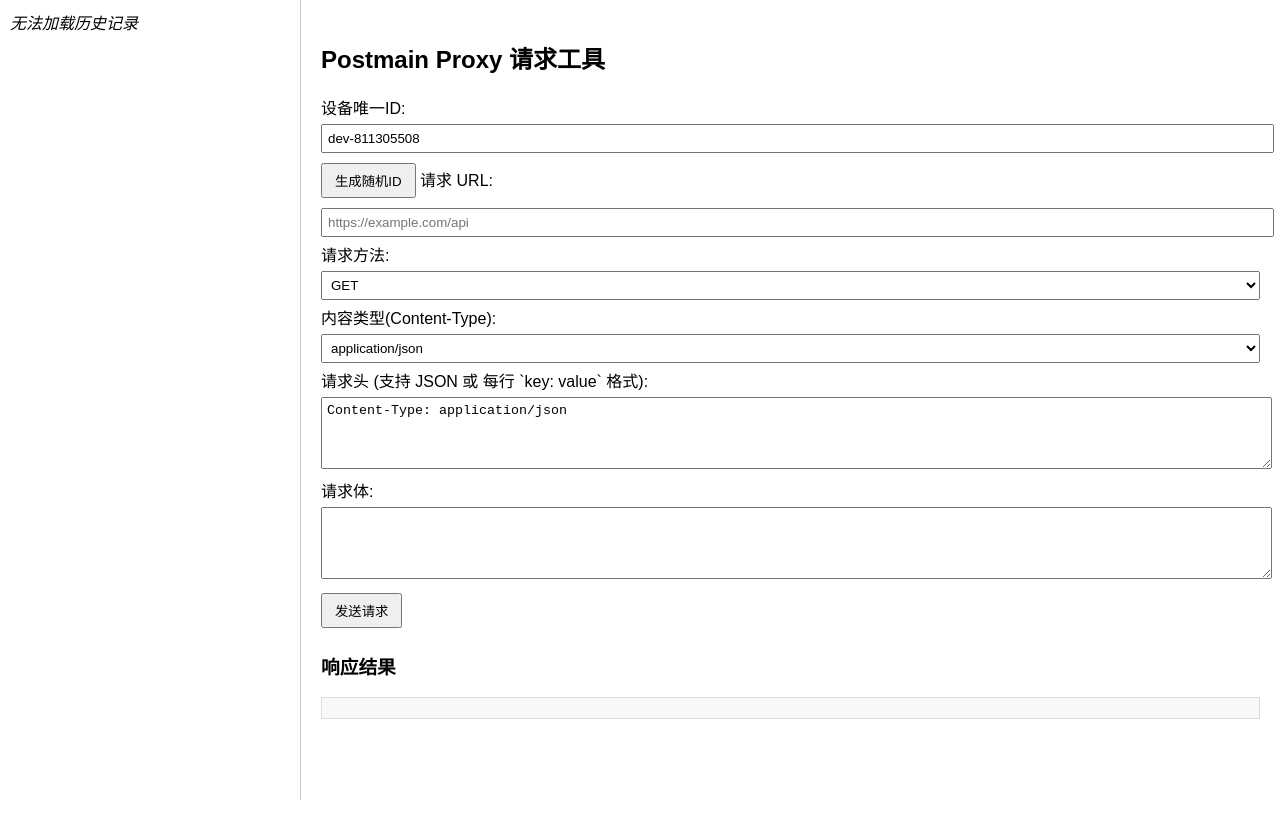
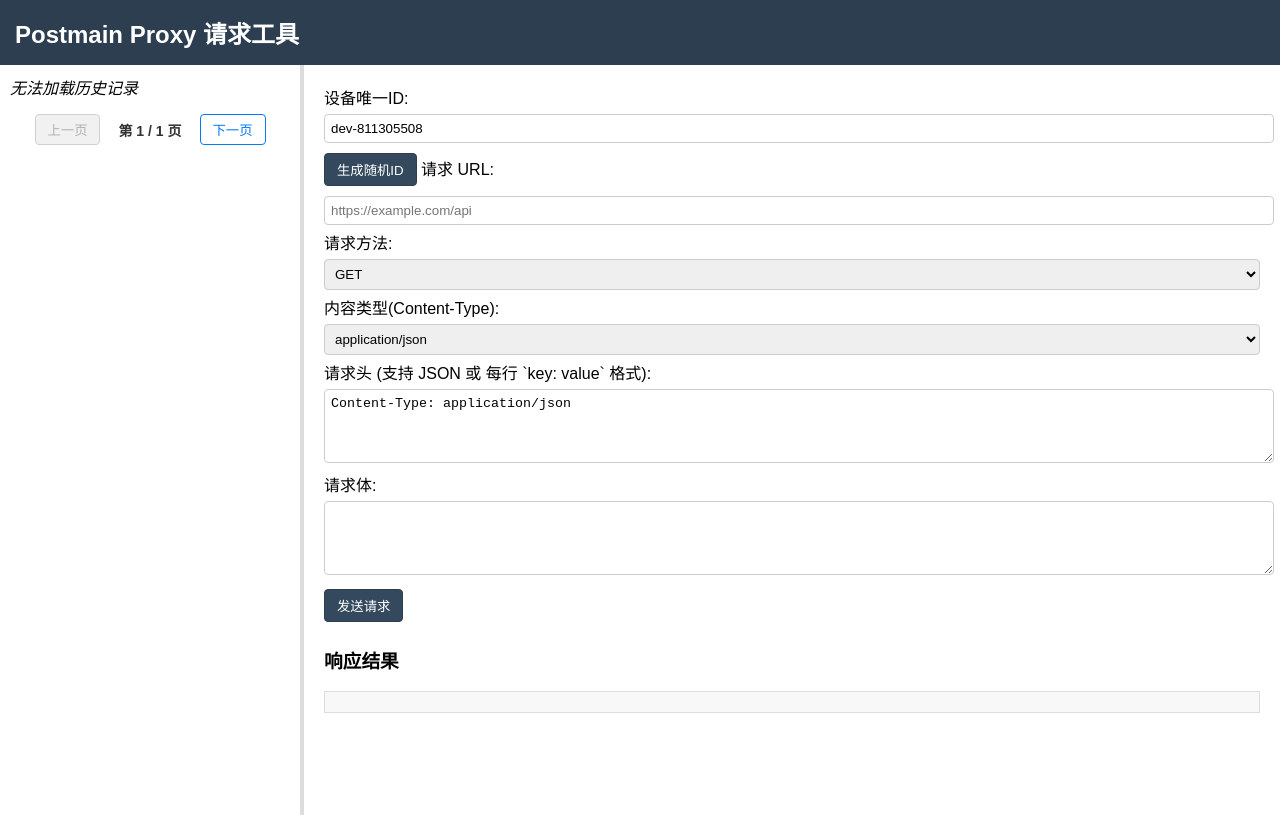
Before and after one commit to javashun2021/javashun_html, a plain HTML site: page devs/postmain/postmain.html in a window 1280 px wide. Drawn offline with Linux system fonts and the light colour scheme; no server answers.

Commit message:
添加分页

```diff
--- a/devs/postmain/postmain.html
+++ b/devs/postmain/postmain.html
@@ -4,11 +4,114 @@
   <meta charset="UTF-8">
   <title>Postmain Proxy 请求工具</title>
   <style>
-    body { font-family: Arial, sans-serif; margin: 0; }
-    .container { display: flex; min-height: 100vh; }
-    .main { flex: 1; padding: 20px; }
-    textarea, input, select { width: 100%; margin: 5px 0; padding: 5px; }
-    button { margin: 5px 0; padding: 6px 12px; cursor: pointer; }
+    body {
+      font-family: Arial, sans-serif;
+      margin: 0;
+      background: #f4f6f9;
+    }
+
+    h2 {
+      margin: 0;
+      padding: 15px;
+      background: #2c3e50;
+      color: #fff;
+    }
+
+    .container {
+      display: flex;
+      min-height: calc(100vh - 50px);
+    }
+
+    /* 历史请求区 */
+    .history-panel {
+      width: 280px;
+      border-right: 2px solid #ddd;
+      background: #fff;
+      padding: 10px;
+      overflow-y: auto;
+    }
+
+    .history-item {
+      cursor: pointer;
+      padding: 8px;
+      border-bottom: 1px solid #eee;
+    }
+    .history-item:hover {
+      background: #f0f0f0;
+    }
+
+    /* 分页控件 */
+    /* 分页样式 —— 放在通用 button 规则之后 */
+    .pagination {
+      display: flex;
+      align-items: center;
+      justify-content: center;
+      margin-top: 10px;
+      gap: 10px;
+      font-size: 14px;
+    }
+
+    .pagination button {
+      padding: 5px 12px;
+      border: 1px solid #007bff;
+      background: #fff;
+      color: #007bff;
+      border-radius: 4px;
+      cursor: pointer;
+      transition: background .15s, color .15s, border-color .15s;
+    }
+
+    /* 悬停（仅在非禁用时生效） */
+    .pagination button:hover:not(:disabled) {
+      background: #007bff;
+      color: #fff;
+    }
+
+    /* 禁用样式 —— 确保 selector 使用 class，不要用 #pagination */
+    .pagination button:disabled,
+    .pagination button[disabled] {
+      background: #f0f0f0;
+      color: #aaa;
+      border-color: #ccc;
+      cursor: not-allowed;
+      pointer-events: none; /* 防止点击事件仍触发 */
+      opacity: 0.9;
+    }
+
+    /* 可选：页码文本样式 */
+    #pageInfo {
+      color: #333;
+      font-weight: 600;
+      margin: 0 8px;
+    }
+
+
+    /* 请求区 */
+    .main-panel {
+      flex: 1;
+      padding: 20px;
+      background: #fff;
+      border-left: 2px solid #ddd;
+    }
+
+    textarea, input, select {
+      width: 100%;
+      margin: 5px 0;
+      padding: 6px;
+      border: 1px solid #ccc;
+      border-radius: 4px;
+    }
+
+    button {
+      margin: 5px 0;
+      padding: 6px 12px;
+      cursor: pointer;
+      border: 1px solid #2c3e50;
+      background: #34495e;
+      color: #fff;
+      border-radius: 4px;
+    }
+
     button.loading {
       cursor: not-allowed;
       opacity: 0.7;
@@ -30,52 +133,64 @@
     @keyframes spin {
       to { transform: rotate(360deg); }
     }
-    .history { border-right: 1px solid #ccc; padding: 10px; width: 280px; overflow-y: auto; }
-    .history-item { cursor: pointer; padding: 5px; border-bottom: 1px solid #eee; }
-    .history-item:hover { background: #f0f0f0; }
-    pre { background: #f8f8f8; padding: 10px; border: 1px solid #ddd; overflow-x: auto; }
 
-    /* 移动端隐藏侧边栏，改用抽屉 */
+    pre {
+      background: #f8f8f8;
+      padding: 10px;
+      border: 1px solid #ddd;
+      overflow-x: auto;
+    }
+
+    /* 手机端样式 */
     @media (max-width: 768px) {
-      .container { flex-direction: column; }
-      .history {
+      .container {
+        flex-direction: column;
+      }
+      .history-panel {
+        display: none;
         position: fixed;
-        top: 0;
+        top: 50px;
         left: 0;
-        height: 100%;
+        bottom: 0;
+        width: 250px;
         background: #fff;
+        border-right: 2px solid #ddd;
         z-index: 1000;
-        width: 280px;
-        border-right: 1px solid #ccc;
-        transform: translateX(-100%);
-        transition: transform 0.3s ease;
+        overflow-y: auto;
       }
-      .history.open { transform: translateX(0); }
-      .toggle-history-btn {
-        display: inline-block;
+      .history-panel.active {
+        display: block;
+      }
+      .toggle-history {
+        display: block;
         margin: 10px;
-        padding: 8px 12px;
-        background: #007bff;
-        color: white;
-        border: none;
-        border-radius: 4px;
       }
     }
     @media (min-width: 769px) {
-      .toggle-history-btn { display: none; }
+      .toggle-history {
+        display: none;
+      }
     }
   </style>
 </head>
 <body>
+  <h2>Postmain Proxy 请求工具</h2>
+  <button class="toggle-history" onclick="toggleHistory()">📜 查看历史请求</button>
+
   <div class="container">
-    <!-- 历史请求（PC端左侧，移动端抽屉） -->
-    <div class="history" id="history"></div>
+    <!-- 历史请求 -->
+    <div class="history-panel">
+      <div id="history"></div>
+      <!-- 分页控件 -->
+      <div class="pagination">
+        <button id="prevPage" disabled onclick="changePage(-1)">上一页</button>
+        <span id="pageInfo">第 1 / 1 页</span>
+        <button id="nextPage" onclick="changePage(1)">下一页</button>
+      </div>
+    </div>
 
-    <!-- 主体 -->
-    <div class="main">
-      <button class="toggle-history-btn" onclick="toggleHistory()">☰ 历史记录</button>
-      <h2>Postmain Proxy 请求工具</h2>
-
+    <!-- 请求工具 -->
+    <div class="main-panel">
       <label>设备唯一ID:</label>
       <input type="text" id="deviceId" placeholder="输入或生成设备ID">
       <button onclick="generateDeviceId()">生成随机ID</button>
@@ -123,6 +238,11 @@
   const historyBox = document.getElementById('history');
   const sendBtn = document.getElementById('sendBtn');
 
+  // 分页参数
+  let pageNum = 1;
+  const pageSize = 10;
+  let total = 0;
+
   // 初始化设备ID
   window.onload = () => {
     const savedId = localStorage.getItem('deviceId');
@@ -152,7 +272,6 @@
     return devId;
   }
 
-  // 解析请求头，支持 JSON 或 每行 `key: value`
   function parseHeaders(text) {
     let headers = {};
     try {
@@ -177,7 +296,6 @@
 
   async function sendRequest() {
     const headers = parseHeaders(headersInput.value || "");
-
     const payload = {
       deviceId: deviceIdInput.value,
       url: urlInput.value,
@@ -198,9 +316,10 @@
 
       const result = await res.json();
       const data = result.data || {};
-
       let bodyText = data.body;
-      try { bodyText = JSON.stringify(JSON.parse(data.body), null, 2); } catch (e) {}
+      try {
+        bodyText = JSON.stringify(JSON.parse(data.body), null, 2);
+      } catch {}
 
       responseBox.innerHTML = `
         <div>
@@ -209,7 +328,6 @@
           <pre>${bodyText || ''}</pre>
         </div>
       `;
-
       loadHistory();
     } catch (err) {
       responseBox.textContent = '请求错误: ' + err;
@@ -223,24 +341,35 @@
     const id = deviceIdInput.value;
     if (!id) return;
     try {
-      const res = await fetch(`/pay/api/postmain/proxy/history?deviceId=${id}`);
+      const res = await fetch(`/pay/api/postmain/proxy/history?deviceId=${id}&pageNum=${pageNum}&pageSize=${pageSize}`);
       const result = await res.json();
-      const historyList = result.data || [];
+
+      total = result.total || 0;
+      const historyList = result.rows || [];
 
       historyBox.innerHTML = '';
       historyList.forEach(item => {
         const div = document.createElement('div');
         div.className = 'history-item';
         div.textContent = `${item.method} ${item.url} (状态: ${item.statusCode}, 时间: ${item.createTime})`;
-        div.onclick = () => {
-          fillRequest(item);
-          closeHistory(); // 移动端点选后自动关闭抽屉
-        };
+        div.onclick = () => fillRequest(item);
         historyBox.appendChild(div);
       });
+
+      // 更新分页信息
+      const totalPages = Math.ceil(total / pageSize) || 1;
+      document.getElementById('pageInfo').textContent = `第 ${pageNum} / ${totalPages} 页`;
+      document.getElementById('prevPage').disabled = pageNum <= 1;
+      document.getElementById('nextPage').disabled = pageNum >= totalPages;
     } catch {
       historyBox.innerHTML = '<i>无法加载历史记录</i>';
     }
+  }
+
+  function changePage(delta) {
+    pageNum += delta;
+    if (pageNum < 1) pageNum = 1;
+    loadHistory();
   }
 
   function fillRequest(item) {
@@ -248,14 +377,18 @@
     methodSelect.value = item.method;
     headersInput.value = Object.entries(item.headers || {}).map(([k, v]) => `${k}: ${v}`).join("\n");
     bodyInput.value = item.body || "";
+
     if (item.headers && item.headers["Content-Type"]) {
       contentTypeSelect.value = item.headers["Content-Type"];
     }
+
+    // 📱 自动收起抽屉
+    document.querySelector('.history-panel').classList.remove('active');
   }
 
-  // 抽屉控制
-  function toggleHistory() { historyBox.classList.toggle("open"); }
-  function closeHistory() { historyBox.classList.remove("open"); }
+  function toggleHistory() {
+    document.querySelector('.history-panel').classList.toggle('active');
+  }
 </script>
 </body>
 </html>
```
